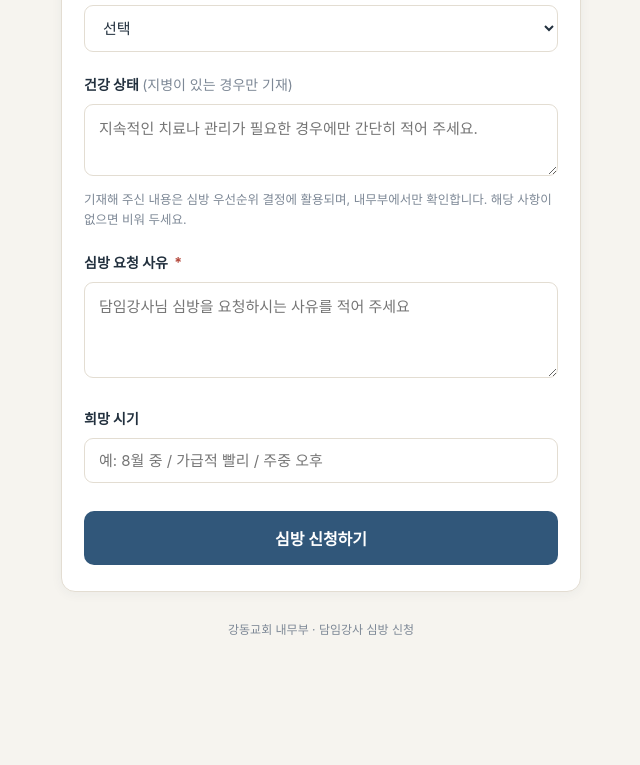
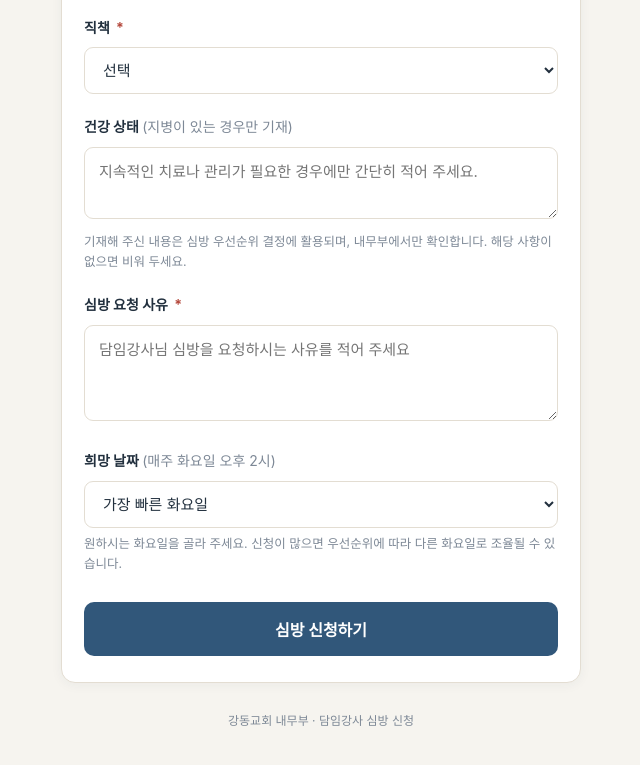
Before and after one commit to soanqn144000-tech/gangdong-simbang, a plain HTML site: page index.html in a window 1280 px wide. Shown: the part 683-1448 px from the top of the page, without its empty margins (319-959 px from the left). Before the commit the page ends 1382 px from the top, so only its background shows below. Drawn offline with Linux system fonts and the light colour scheme; a web font is replaced by a local one.

Commit message:
심방 신청: 매주 화요일 오후 2시로 변경, 희망 날짜를 화요일 선택으로 (2026-12-01부터)
Co-Authored-By: Claude Opus 5.5 <noreply@anthropic.com>

```diff
--- a/index.html
+++ b/index.html
@@ -76,6 +76,9 @@ if (window.Telegram && Telegram.WebApp) {
   <div class="notice">
     신청해 주신 내용은 <strong>내무부에서 취합</strong>하여 우선순위에 따라 담임강사님 심방 일정을 조율해 드립니다.
     건강상 심방이 필요하신 분은 건강 상태 항목에 간단히 기재해 주세요.
+    <div style="margin-top:10px;padding-top:10px;border-top:1px dashed var(--line)">
+      <strong>심방은 매주 화요일 오후 2시에 진행됩니다.</strong> (2026년 12월 1일부터)
+    </div>
   </div>
 
   <form id="applyForm">
@@ -140,8 +143,9 @@ if (window.Telegram && Telegram.WebApp) {
     </div>
 
     <div class="field">
-      <label class="top">희망 시기</label>
-      <input type="text" id="wishDate" placeholder="예: 8월 중 / 가급적 빨리 / 주중 오후">
+      <label class="top">희망 날짜 <span style="font-weight:400;color:var(--muted)">(매주 화요일 오후 2시)</span></label>
+      <select id="wishDate"></select>
+      <div class="hint">원하시는 화요일을 골라 주세요. 신청이 많으면 우선순위에 따라 다른 화요일로 조율될 수 있습니다.</div>
     </div>
 
     <button type="submit" class="submit" id="btnSubmit">심방 신청하기</button>
@@ -169,6 +173,22 @@ const firebaseConfig = {
 firebase.initializeApp(firebaseConfig);
 const db = firebase.database();
 const $ = id => document.getElementById(id);
+
+// 희망 날짜: 2026-12-01 부터 매주 화요일만 (오늘 이후 8주)
+(function fillTuesdays(){
+  const sel = $('wishDate');
+  const start = new Date(2026, 11, 1);           // 12월 1일(화)
+  const today = new Date(); today.setHours(0,0,0,0);
+  let d = new Date(Math.max(start, today));
+  while (d.getDay() !== 2) d.setDate(d.getDate() + 1);   // 2 = 화요일
+  const add = (v, t) => { const o = document.createElement('option'); o.value = v; o.textContent = t; sel.appendChild(o); };
+  add('가장 빠른 화요일', '가장 빠른 화요일');
+  for (let i = 0; i < 8; i++) {
+    const t = (d.getMonth()+1) + '월 ' + d.getDate() + '일 (화)';
+    add(t, t);
+    d.setDate(d.getDate() + 7);
+  }
+})();
 
 $('applyForm').addEventListener('submit', async (e) => {
   e.preventDefault();
```
Also changed, not shown: admin.html (+1 -1 lines).
